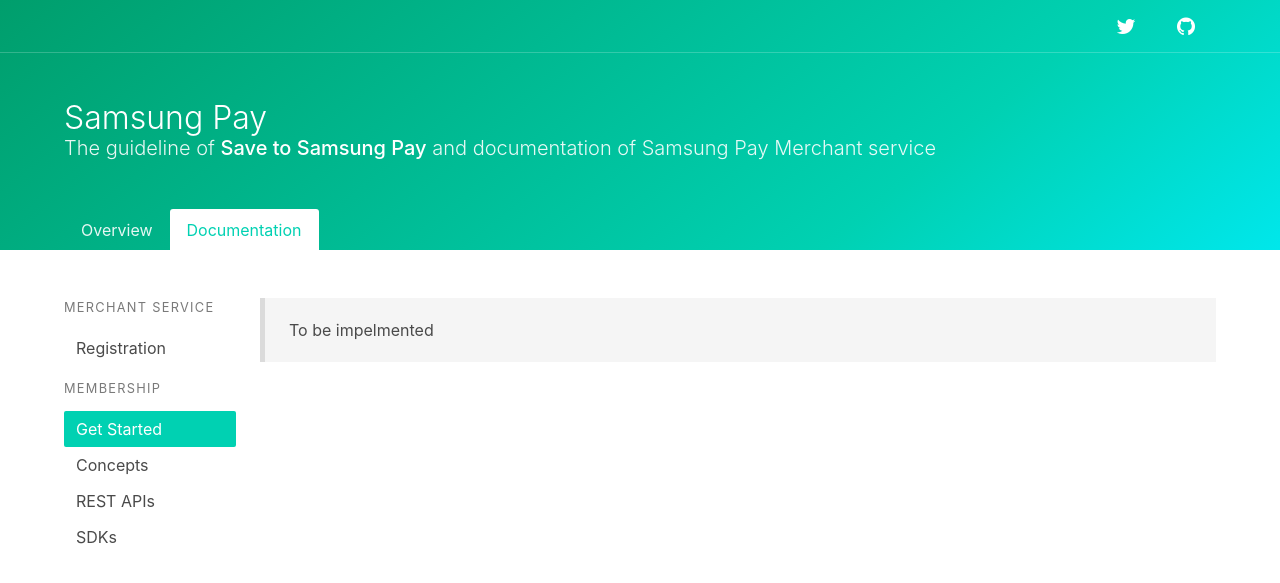
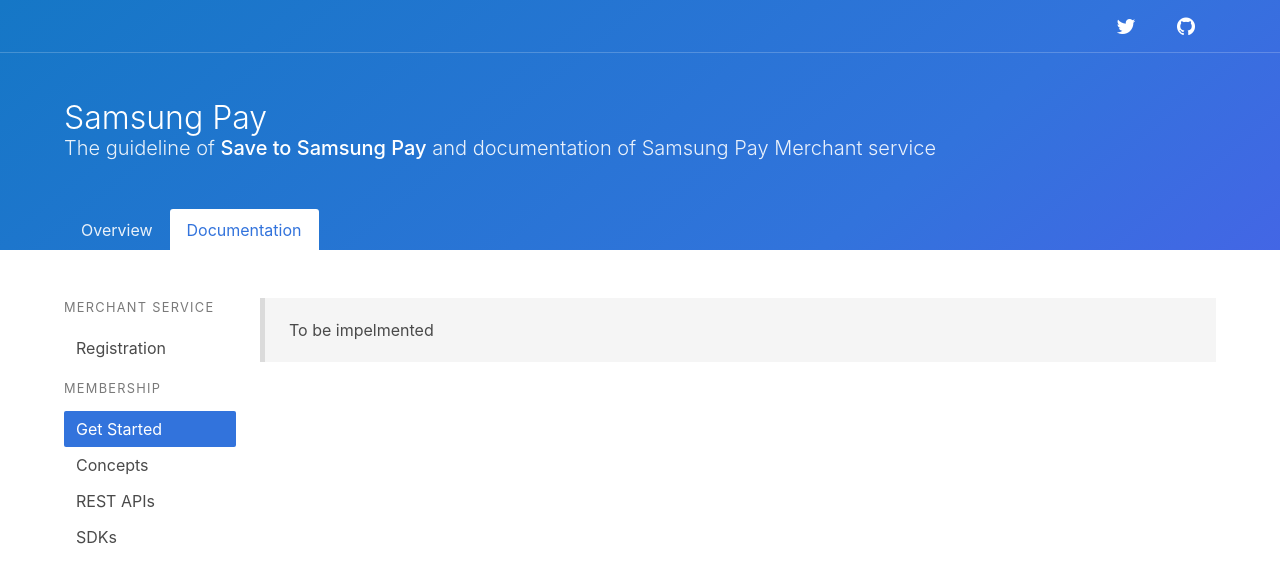
Before and after one commit to samsung-pay/sapi-doc, a Jekyll site: the page built from membership/get-started.md, in a window 1280 px wide. Shown: the top 583 px of the page. Built offline with Jekyll 4.4.1, drawn with Linux system fonts in a browser that asks for light colours.

Commit message:
Changed colors

```diff
--- a/_includes/header.html
+++ b/_includes/header.html
@@ -1,4 +1,4 @@
-<section class="hero is-primary is-bold">
+<section class="hero is-info is-bold">
 
   <div class="hero-head">
     <header class="nav">
--- a/assets/css/style.css
+++ b/assets/css/style.css
@@ -4,6 +4,18 @@ section.hero div.hero-head header.nav div.nav-right.nav-menu span.nav-item a.but
 
 table.components_desc thead th.components_name {
   width: 250px;
+}
+
+/*
+* Overwirte Bulma
+*/
+.menu-list a.is-active {
+    background-color: #3273dc;
+    color: #fff;
+}
+
+.menu-list a:hover {
+  color: #3273dc;
 }
 
 /**
```
